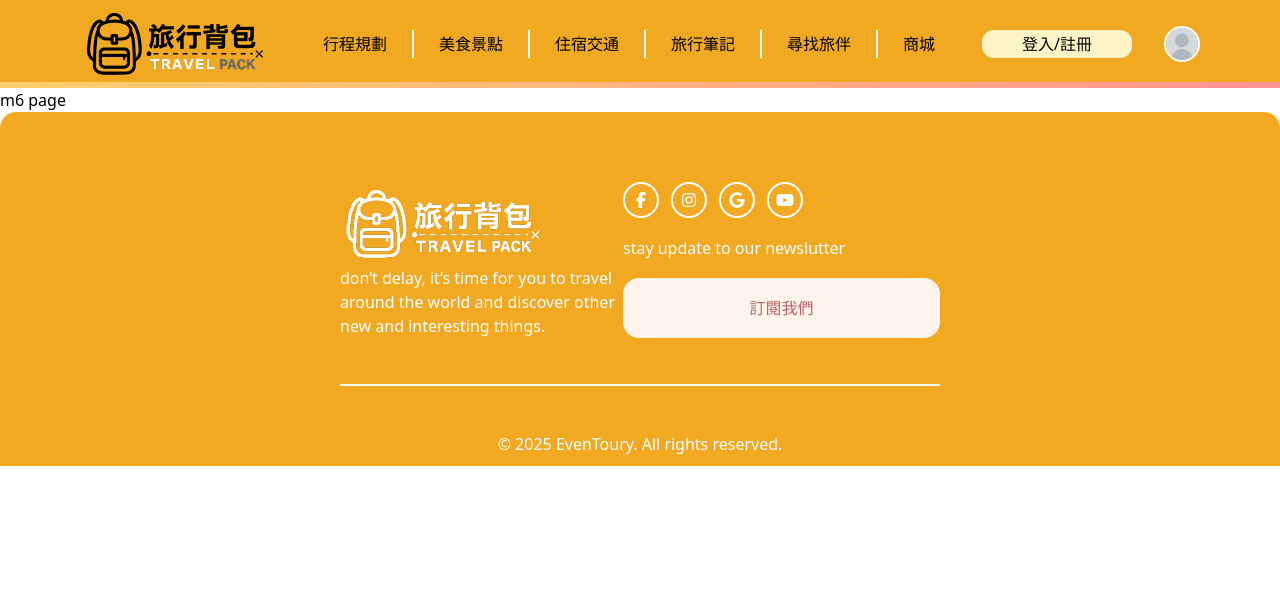
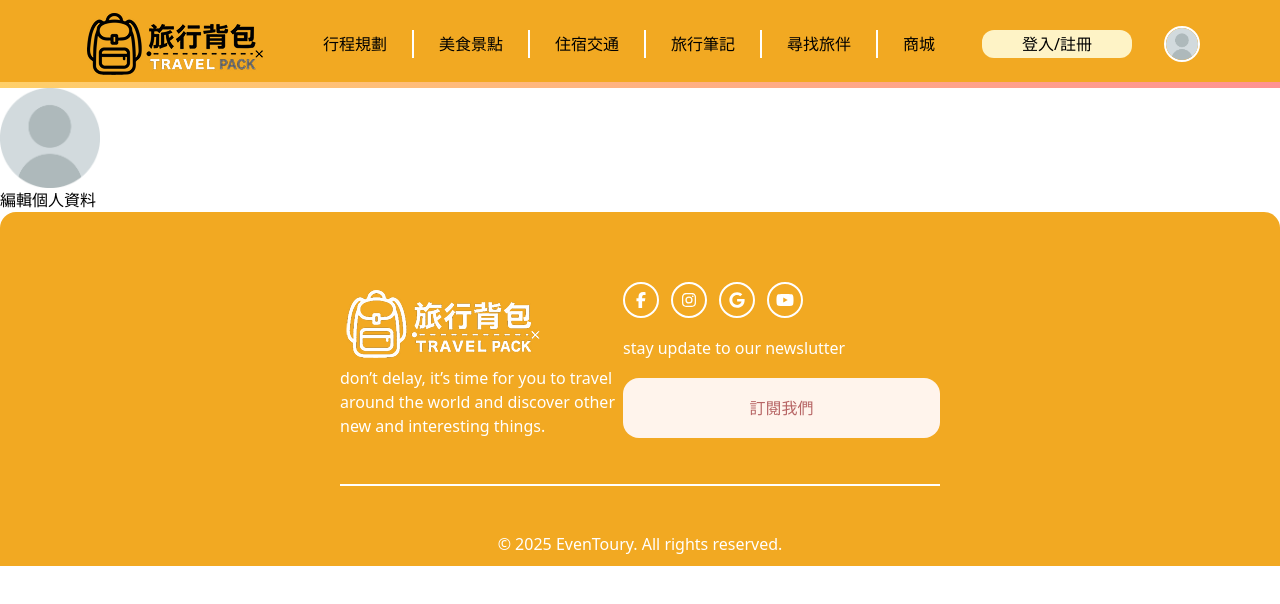
Before and after one commit to jetp02-25-team-a/frontend, a Next.js app: page /member in a window 1280 px wide. Shown: the top 604 px of the page. Built offline with nearby package versions, Linux system fonts and the light colour scheme; no server answers.

Commit message:
會員個人資料頁

```diff
--- a/app/member/page.tsx
+++ b/app/member/page.tsx
@@ -1,9 +1,63 @@
 'use client';
 
+import React, { useState, useEffect } from 'react';
+import Image from 'next/image';
+import { useAuth } from '../../hooks/use-Auth';
+import { API_SERVER } from '../config/api-path';
+import { ApiResponse } from './_interfaces/userData';
+import Link from 'next/link';
+import { IMAGE_PATH } from '../config/image-path';
+
+const userDataInit: ApiResponse = {
+  success: false,
+  data: {
+    id: 0,
+    email: '',
+    nickname: null,
+    fullName: null,
+    avatar: null,
+    description: null,
+    point: 0,
+  },
+};
+
 export default function M6Page() {
+  const { user } = useAuth();
+  const [userData, setUserData] = useState(userDataInit);
+
+  //資料拿取
+  const getUserData = async () => {
+    const response = await fetch(`${API_SERVER}/user/${user.id}`);
+    const data = await response.json();
+    setUserData(data);
+  };
+
+  useEffect(() => {
+    getUserData();
+  }, [user.id]);
+
+  if (!userData || !userData.data) {
+    // 可以在這裡顯示 Loading 畫面或 Null 狀態
+    return <div>Loading...</div>;
+  }
+
   return (
     <>
-      <h1>m6 page</h1>
+      <div>
+        <Image
+          src={
+            userData.data.avatar
+              ? `${IMAGE_PATH}${userData.data.avatar}`
+              : '/avatar_default.png'
+          }
+          alt=""
+          height={100}
+          width={100}
+        />
+        <h1>{userData.data.nickname}</h1>
+        <h1>{userData.data.description}</h1>
+        <Link href={`member/edit/${user.id}`}>編輯個人資料</Link>
+      </div>
     </>
   );
 }
```
